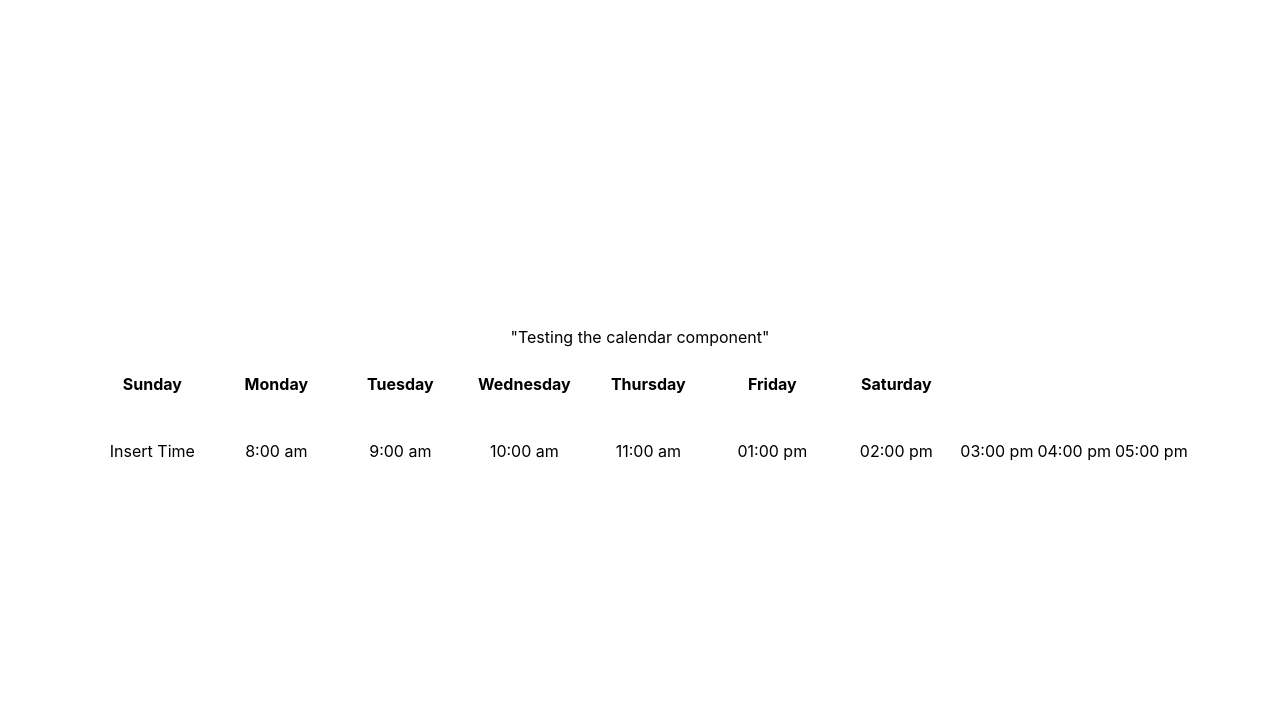
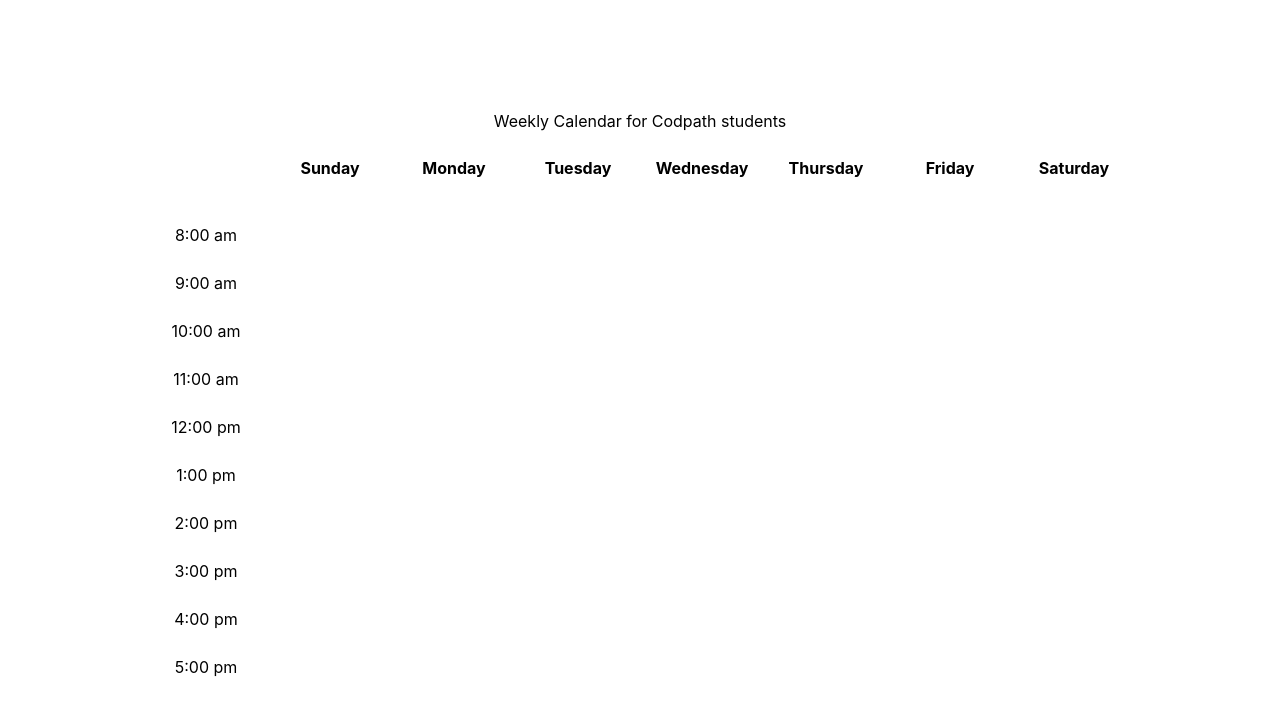
Before and after one commit to Nan227/codepath_week1, a React (Vite) app in the folder timetabled/: page / in a window 1280 px wide. Shown: the top 714 px of the page. Built offline with nearby package versions, Linux system fonts and the light colour scheme.

Commit message:
Added Event component

```diff
--- a/timetabled/src/components/Calendar.jsx
+++ b/timetabled/src/components/Calendar.jsx
@@ -1,10 +1,13 @@
 import React from "react";
+import Event from "./Event";
 
 const Calendar = () => {
     return (
-      <><div className ="Calendar">"Testing the calendar component"</div>
+      <div><div className ="Calendar">Weekly Calendar for Codpath students</div>
       <table>
+  <thead>
     <tr>
+      <th></th> {/* Empty header for the time column */}
       <th>Sunday</th>
       <th>Monday</th>
       <th>Tuesday</th>
@@ -13,19 +16,111 @@ const Calendar = () => {
       <th>Friday</th>
       <th>Saturday</th>
     </tr>
+  </thead>
   <tbody>
-          <td className = "time"> Insert Time </td>
-          <td>8:00 am</td>
-          <td>9:00 am</td>
-          <td>10:00 am</td>
-          <td>11:00 am</td>
-          <td>01:00 pm</td>
-          <td>02:00 pm</td>
-          <td>03:00 pm</td>
-          <td>04:00 pm</td>
-          <td>05:00 pm</td>
+    <tr>
+      <td className="time">8:00 am</td>
+      <td></td> {/* Empty cell for Sunday */}
+      <td></td> {/* Empty cell for Monday */}
+      <td></td> {/* Empty cell for Tuesday */}
+      <td></td> {/* Empty cell for Wednesday */}
+      <td></td> {/* Empty cell for Thursday */}
+      <td></td> {/* Empty cell for Friday */}
+      <td></td> {/* Empty cell for Saturday */}
+    </tr>
+    <tr>
+      <td className="time">9:00 am</td>
+      <td></td> {/* Empty cell for Sunday */}
+      <td></td> {/* Empty cell for Monday */}
+      <td></td> {/* Empty cell for Tuesday */}
+      <td></td> {/* Empty cell for Wednesday */}
+      <td></td> {/* Empty cell for Thursday */}
+      <td></td> {/* Empty cell for Friday */}
+      <td></td> {/* Empty cell for Saturday */}
+    </tr>
+    <tr>
+      <td className="time">10:00 am</td>
+      <td></td> {/* Empty cell for Sunday */}
+      <td></td> {/* Empty cell for Monday */}
+      <td></td> {/* Empty cell for Tuesday */}
+      <td></td> {/* Empty cell for Wednesday */}
+      <td></td> {/* Empty cell for Thursday */}
+      <td></td> {/* Empty cell for Friday */}
+      <td></td> {/* Empty cell for Saturday */}
+    </tr>
+    <tr>
+      <td className="time">11:00 am</td>
+      <td></td> {/* Empty cell for Sunday */}
+      <td></td> {/* Empty cell for Monday */}
+      <td></td> {/* Empty cell for Tuesday */}
+      <td></td> {/* Empty cell for Wednesday */}
+      <td></td> {/* Empty cell for Thursday */}
+      <td></td> {/* Empty cell for Friday */}
+      <td></td> {/* Empty cell for Saturday */}
+    </tr>
+    <tr>
+      <td className="time">12:00 pm</td>
+      <td></td> {/* Empty cell for Sunday */}
+      <td></td> {/* Empty cell for Monday */}
+      <td></td> {/* Empty cell for Tuesday */}
+      <td></td> {/* Empty cell for Wednesday */}
+      <td></td> {/* Empty cell for Thursday */}
+      <td></td> {/* Empty cell for Friday */}
+      <td></td> {/* Empty cell for Saturday */}
+    </tr>
+    <tr>
+      <td className="time">1:00 pm</td>
+      <td></td> {/* Empty cell for Sunday */}
+      <td></td> {/* Empty cell for Monday */}
+      <td></td> {/* Empty cell for Tuesday */}
+      <td></td> {/* Empty cell for Wednesday */}
+      <td></td> {/* Empty cell for Thursday */}
+      <td></td> {/* Empty cell for Friday */}
+      <td></td> {/* Empty cell for Saturday */}
+    </tr>
+    <tr>
+      <td className="time">2:00 pm</td>
+      <td></td> {/* Empty cell for Sunday */}
+      <td></td> {/* Empty cell for Monday */}
+      <td></td> {/* Empty cell for Tuesday */}
+      <td></td> {/* Empty cell for Wednesday */}
+      <td></td> {/* Empty cell for Thursday */}
+      <td></td> {/* Empty cell for Friday */}
+      <td></td> {/* Empty cell for Saturday */}
+    </tr>
+    <tr>
+      <td className="time">3:00 pm</td>
+      <td></td> {/* Empty cell for Sunday */}
+      <td></td> {/* Empty cell for Monday */}
+      <td></td> {/* Empty cell for Tuesday */}
+      <td></td> {/* Empty cell for Wednesday */}
+      <td></td> {/* Empty cell for Thursday */}
+      <td></td> {/* Empty cell for Friday */}
+      <td></td> {/* Empty cell for Saturday */}
+    </tr>
+    <tr>
+      <td className="time">4:00 pm</td>
+      <td></td> {/* Empty cell for Sunday */}
+      <td></td> {/* Empty cell for Monday */}
+      <td></td> {/* Empty cell for Tuesday */}
+      <td></td> {/* Empty cell for Wednesday */}
+      <td></td> {/* Empty cell for Thursday */}
+      <td></td> {/* Empty cell for Friday */}
+      <td></td> {/* Empty cell for Saturday */}
+    </tr>
+    <tr>
+      <td className="time">5:00 pm</td>
+      <td></td> {/* Empty cell for Sunday */}
+      <td></td> {/* Empty cell for Monday */}
+      <td></td> {/* Empty cell for Tuesday */}
+      <td></td> {/* Empty cell for Wednesday */}
+      <td></td> {/* Empty cell for Thursday */}
+      <td></td> {/* Empty cell for Friday */}
+      <td></td> {/* Empty cell for Saturday */}
+    </tr>
   </tbody>
-      </table></>
+</table>
+</div>
     )
 }
 export default Calendar;
--- /dev/null
+++ b/timetabled/src/components/Event.jsx
@@ -0,0 +1,10 @@
+import React from "react";
+
+const Event = (props) => {
+    return (
+
+            <><td className="Event">Event</td><h5>Test Event Name</h5></>
+
+    );
+}
+export default Event;
```
Lines whose indentation alone changed are shown as unchanged.
